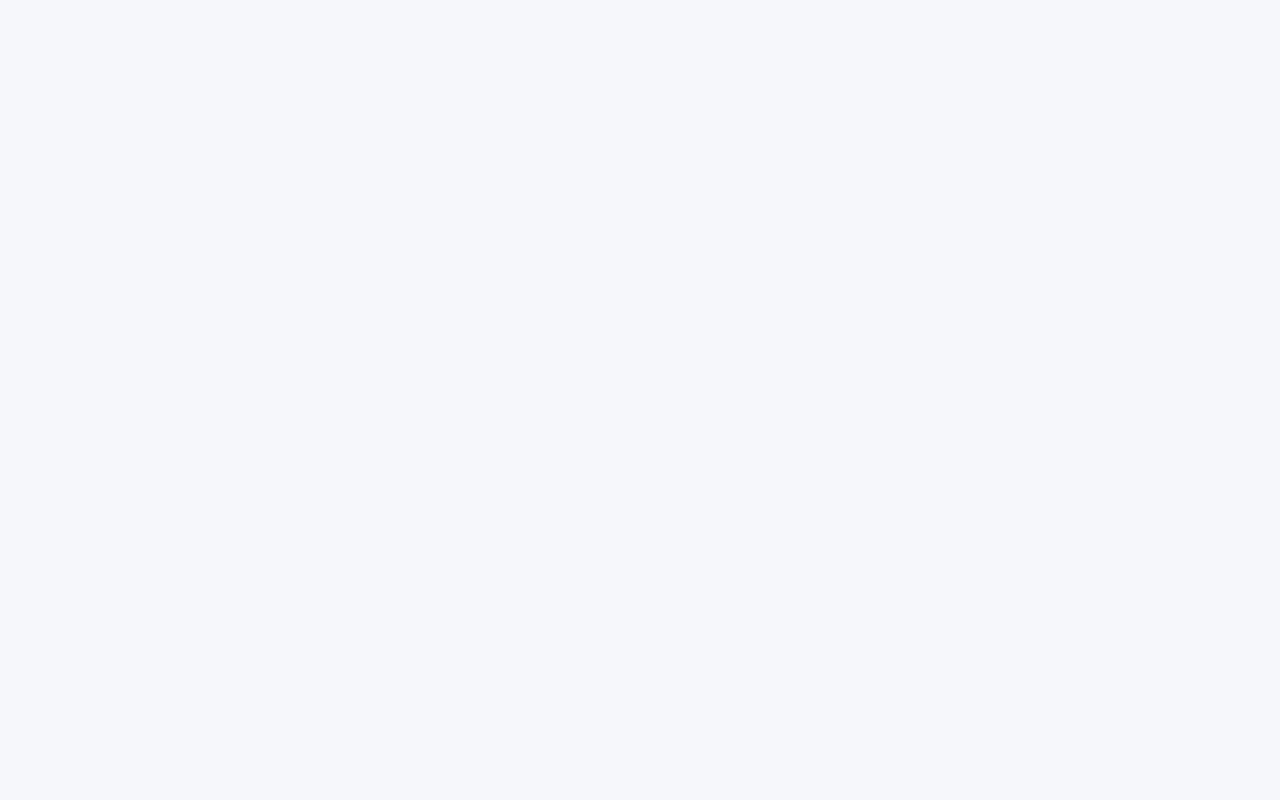
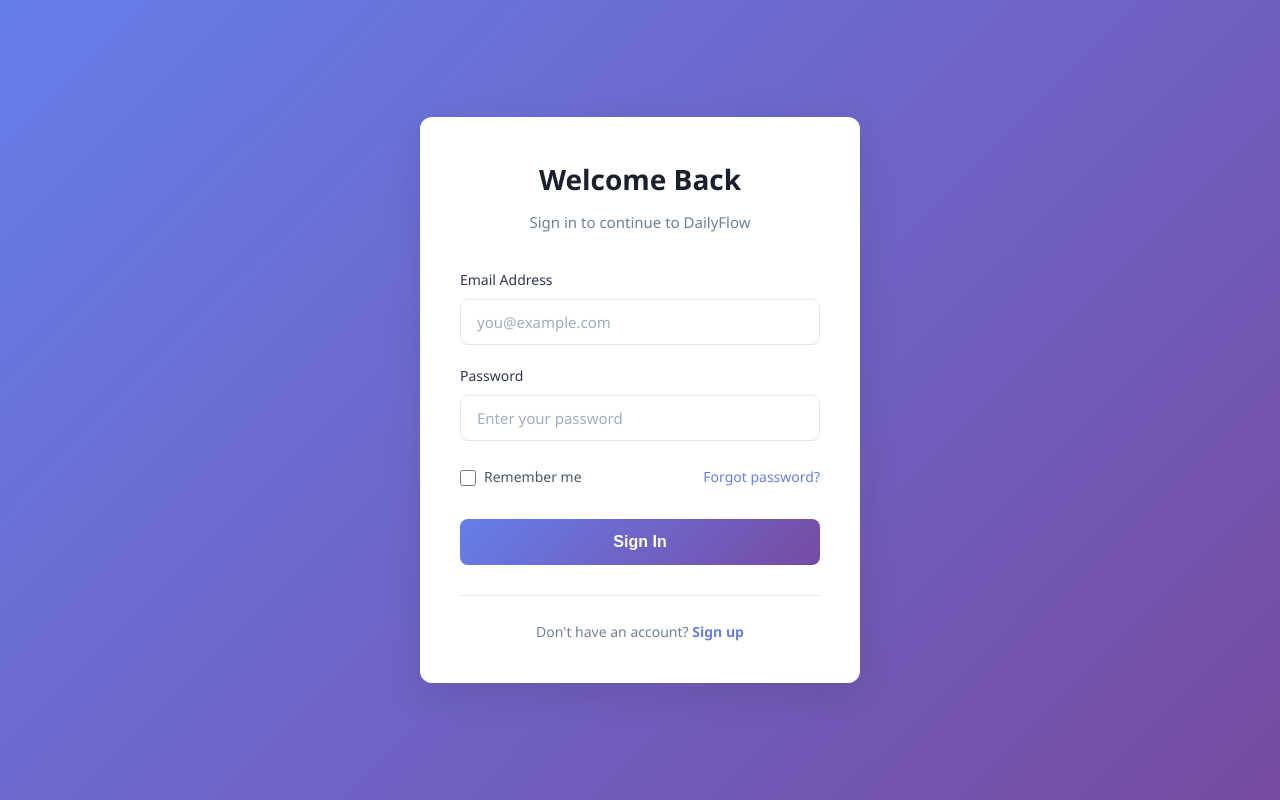
Before and after one commit to MichelMUNEZERO/Personal-Management-System, a React (Vite) app: page /login in a window 1280 px wide. Before the commit this address had no page. Built offline with nearby package versions, Linux system fonts and the light colour scheme.

Commit message:
Add the login page

```diff
--- a/src/App.jsx
+++ b/src/App.jsx
@@ -6,6 +6,7 @@ import Hero from "./components/Hero";
 import Dashboard from "./Pages/Dashboard";
 import Features from "./components/Features";
 import Footer from "./components/Footer";
+import Login from "./Auth/Login";
 
 function HomePage() {
   return (
@@ -22,6 +23,7 @@ export default function App() {
   return (
     <Routes>
       <Route path="/" element={<HomePage />} />
+      <Route path="/login" element={<Login />} />
       <Route path="/dashboard" element={<Dashboard />} />
     </Routes>
   );
--- /dev/null
+++ b/src/Auth/Login.css
@@ -0,0 +1,164 @@
+.login-container {
+  min-height: 100vh;
+  display: flex;
+  align-items: center;
+  justify-content: center;
+  background: linear-gradient(135deg, #667eea 0%, #764ba2 100%);
+  padding: 20px;
+}
+
+.login-box {
+  background: white;
+  border-radius: 12px;
+  box-shadow: 0 10px 40px rgba(0, 0, 0, 0.1);
+  width: 100%;
+  max-width: 440px;
+  padding: 40px;
+}
+
+.login-header {
+  text-align: center;
+  margin-bottom: 35px;
+}
+
+.login-header h1 {
+  font-size: 28px;
+  color: #1a202c;
+  margin-bottom: 8px;
+  font-weight: 700;
+}
+
+.login-header p {
+  color: #718096;
+  font-size: 15px;
+}
+
+.login-form {
+  display: flex;
+  flex-direction: column;
+  gap: 20px;
+}
+
+.form-group {
+  display: flex;
+  flex-direction: column;
+  gap: 8px;
+}
+
+.form-group label {
+  color: #2d3748;
+  font-size: 14px;
+  font-weight: 500;
+}
+
+.form-group input {
+  padding: 12px 16px;
+  border: 1.5px solid #e2e8f0;
+  border-radius: 8px;
+  font-size: 15px;
+  transition: all 0.2s;
+  font-family: inherit;
+}
+
+.form-group input:focus {
+  outline: none;
+  border-color: #667eea;
+  box-shadow: 0 0 0 3px rgba(102, 126, 234, 0.1);
+}
+
+.form-group input::placeholder {
+  color: #a0aec0;
+}
+
+.form-options {
+  display: flex;
+  justify-content: space-between;
+  align-items: center;
+  margin-top: 5px;
+}
+
+.remember-me {
+  display: flex;
+  align-items: center;
+  gap: 8px;
+  cursor: pointer;
+  color: #4a5568;
+  font-size: 14px;
+}
+
+.remember-me input[type="checkbox"] {
+  width: 16px;
+  height: 16px;
+  cursor: pointer;
+}
+
+.forgot-password {
+  color: #667eea;
+  font-size: 14px;
+  text-decoration: none;
+  font-weight: 500;
+}
+
+.forgot-password:hover {
+  text-decoration: underline;
+}
+
+.login-button {
+  margin-top: 10px;
+  padding: 14px;
+  background: linear-gradient(135deg, #667eea 0%, #764ba2 100%);
+  color: white;
+  border: none;
+  border-radius: 8px;
+  font-size: 16px;
+  font-weight: 600;
+  cursor: pointer;
+  transition: transform 0.2s, box-shadow 0.2s;
+}
+
+.login-button:hover {
+  transform: translateY(-2px);
+  box-shadow: 0 6px 20px rgba(102, 126, 234, 0.4);
+}
+
+.login-button:active {
+  transform: translateY(0);
+}
+
+.login-footer {
+  text-align: center;
+  margin-top: 30px;
+  padding-top: 25px;
+  border-top: 1px solid #e2e8f0;
+}
+
+.login-footer p {
+  color: #718096;
+  font-size: 14px;
+}
+
+.signup-link {
+  color: #667eea;
+  text-decoration: none;
+  font-weight: 600;
+}
+
+.signup-link:hover {
+  text-decoration: underline;
+}
+
+@media (max-width: 480px) {
+  .login-box {
+    padding: 30px 20px;
+  }
+
+  .login-header h1 {
+    font-size: 24px;
+  }
+
+  .form-options {
+    flex-direction: column;
+    align-items: flex-start;
+    gap: 12px;
+  }
+}
--- a/src/Auth/Login.jsx
+++ b/src/Auth/Login.jsx
@@ -1,5 +1,80 @@
-import React from "react";
+import React, { useState } from "react";
+import { useNavigate } from "react-router-dom";
+import "./Login.css";
 
 export default function Login() {
-  return <div>Login</div>;
+  const [email, setEmail] = useState("");
+  const [password, setPassword] = useState("");
+  const [rememberMe, setRememberMe] = useState(false);
+  const navigate = useNavigate();
+
+  const handleSubmit = (e) => {
+    e.preventDefault();
+    // For now, just navigate to dashboard
+    navigate("/dashboard");
+  };
+
+  return (
+    <div className="login-container">
+      <div className="login-box">
+        <div className="login-header">
+          <h1>Welcome Back</h1>
+          <p>Sign in to continue to DailyFlow</p>
+        </div>
+
+        <form onSubmit={handleSubmit} className="login-form">
+          <div className="form-group">
+            <label htmlFor="email">Email Address</label>
+            <input
+              type="email"
+              id="email"
+              value={email}
+              onChange={(e) => setEmail(e.target.value)}
+              placeholder="you@example.com"
+              required
+            />
+          </div>
+
+          <div className="form-group">
+            <label htmlFor="password">Password</label>
+            <input
+              type="password"
+              id="password"
+              value={password}
+              onChange={(e) => setPassword(e.target.value)}
+              placeholder="Enter your password"
+              required
+            />
+          </div>
+
+          <div className="form-options">
+            <label className="remember-me">
+              <input
+                type="checkbox"
+                checked={rememberMe}
+                onChange={(e) => setRememberMe(e.target.checked)}
+              />
+              <span>Remember me</span>
+            </label>
+            <a href="#" className="forgot-password">
+              Forgot password?
+            </a>
+          </div>
+
+          <button type="submit" className="login-button">
+            Sign In
+          </button>
+        </form>
+
+        <div className="login-footer">
+          <p>
+            Don't have an account?{" "}
+            <a href="#" className="signup-link">
+              Sign up
+            </a>
+          </p>
+        </div>
+      </div>
+    </div>
+  );
 }
--- a/src/components/Header.jsx
+++ b/src/components/Header.jsx
@@ -1,13 +1,20 @@
 import React, { useState } from "react";
+import { useNavigate } from "react-router-dom";
 import "./Header.css";
 import logo from "../assets/DailyFlowLogo.jpg";
 import { CgMenuGridR } from "react-icons/cg";
 
 export default function Header() {
   const [menuOpen, setMenuOpen] = useState(false);
+  const navigate = useNavigate();
 
   const toggleMenu = () => {
     setMenuOpen(!menuOpen);
+  };
+
+  const handleSignIn = () => {
+    setMenuOpen(false);
+    navigate("/login");
   };
 
   return (
@@ -40,10 +47,7 @@ export default function Header() {
               </li>
             </ul>
             <div className="auth-buttons-mobile">
-              <button
-                className="button-sign-in"
-                onClick={() => setMenuOpen(false)}
-              >
+              <button className="button-sign-in" onClick={handleSignIn}>
                 Sign In
               </button>
               <button
@@ -56,10 +60,7 @@ export default function Header() {
           </nav>
 
           <div className="auth-buttons">
-            <button
-              className="button-sign-in"
-              onClick={() => setMenuOpen(false)}
-            >
+            <button className="button-sign-in" onClick={handleSignIn}>
               Sign In
             </button>
             <button
```
